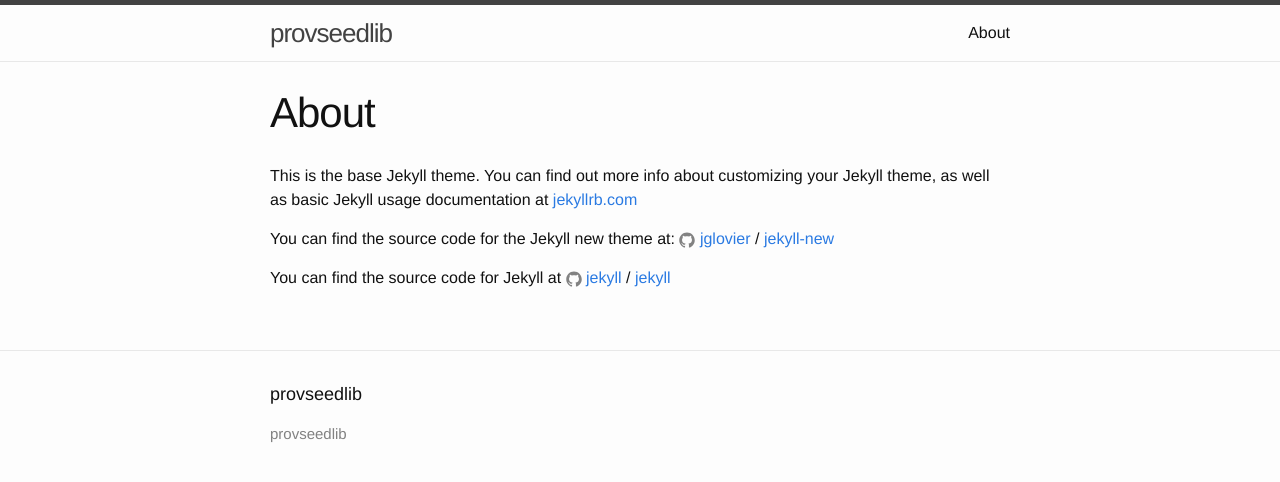
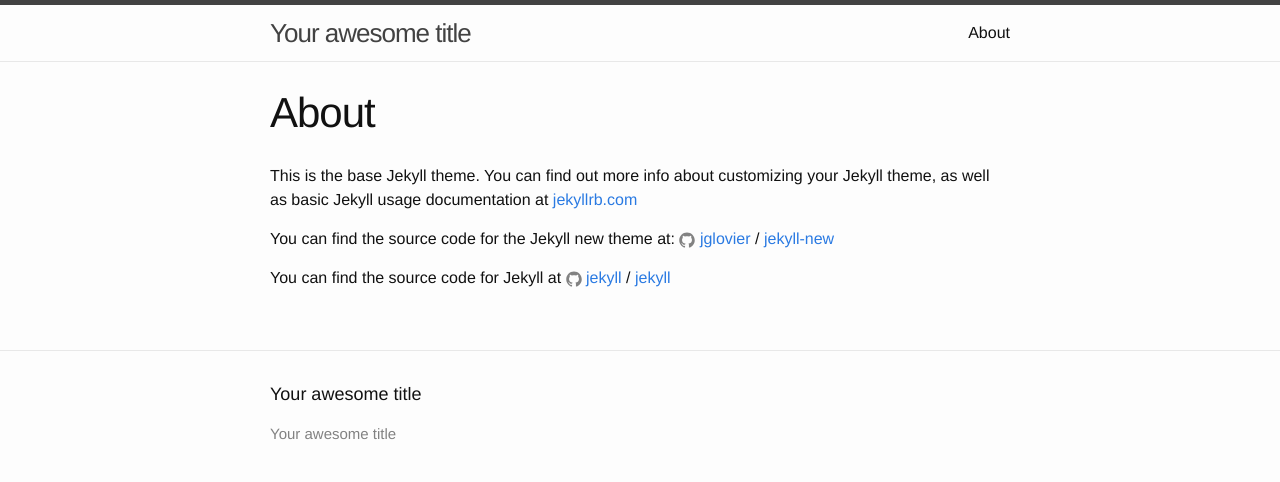
Before and after one commit to tychohoran/provseedlib, a Jekyll site: the page built from about.md, in a window 1280 px wide. Shown: the top 482 px of the page. Built offline with Jekyll 4.4.1, drawn with Linux system fonts in a browser that asks for light colours; part of the change alters nothing that is shown.

Commit message:
Updated Config

```diff
--- a/_config.yml
+++ b/_config.yml
@@ -1,4 +1,3 @@
-<<<<<<< Updated upstream
 ---
 title: Your awesome title
 timezone: UTC
@@ -9,35 +8,3 @@ collections:
   uploads:
     title: Uploads
     output: true
-email: your-email@domain.com
-description: 'Write an awesome description for your new site here. You can edit this
-  line in _config.yml. It will appear in your document head meta (for Google search
-  results) and in your feed.xml site description.
-=======
-# Welcome to Jekyll!
-#
-# This config file is meant for settings that affect your whole blog, values
-# which you are expected to set up once and rarely need to edit after that.
-# For technical reasons, this file is *NOT* reloaded automatically when you use
-# 'jekyll serve'. If you change this file, please restart the server process.
-
-# Site settings
-title: Providence Seed Library
-description: > # this means to ignore newlines until "baseurl:"
-  Providence Seed Library is a public seed library
-  offering free open-pollinated, heirloom, culturally
-  relevant, and indigenous seeds. The collections are
-  housed at Providence Community Library and Providence
-  Public Library branches.
-baseurl: "" # the subpath of your site, e.g. /blog
-url: "http://provseedlib.com" # the base hostname & protocol for your site
-twitter_username: jekyllrb
-github_username:  jekyll
->>>>>>> Stashed changes
-
-'
-baseurl:
-url: http://yourdomain.com
-twitter_username: jekyllrb
-github_username: jekyll
-markdown: kramdown
```
